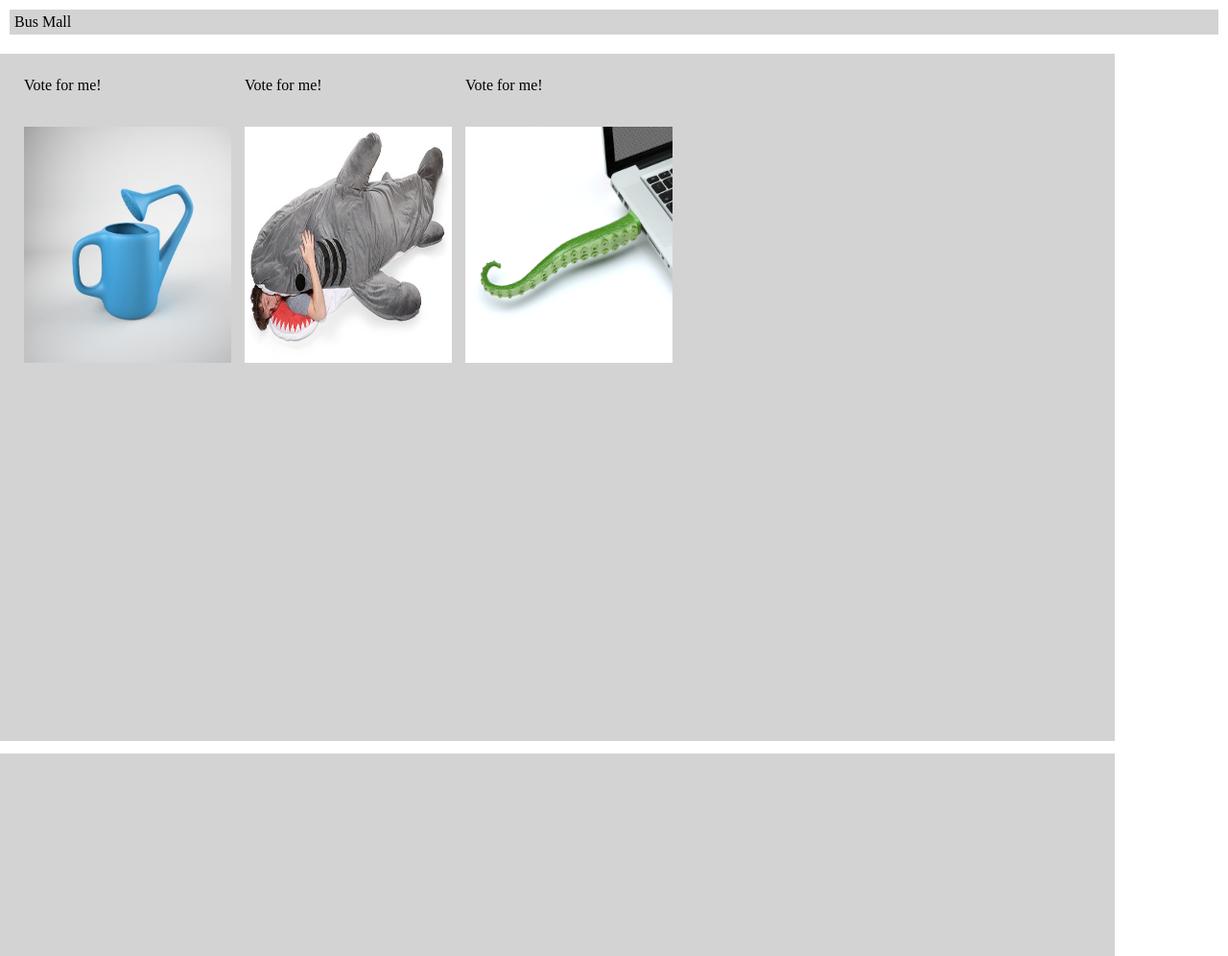
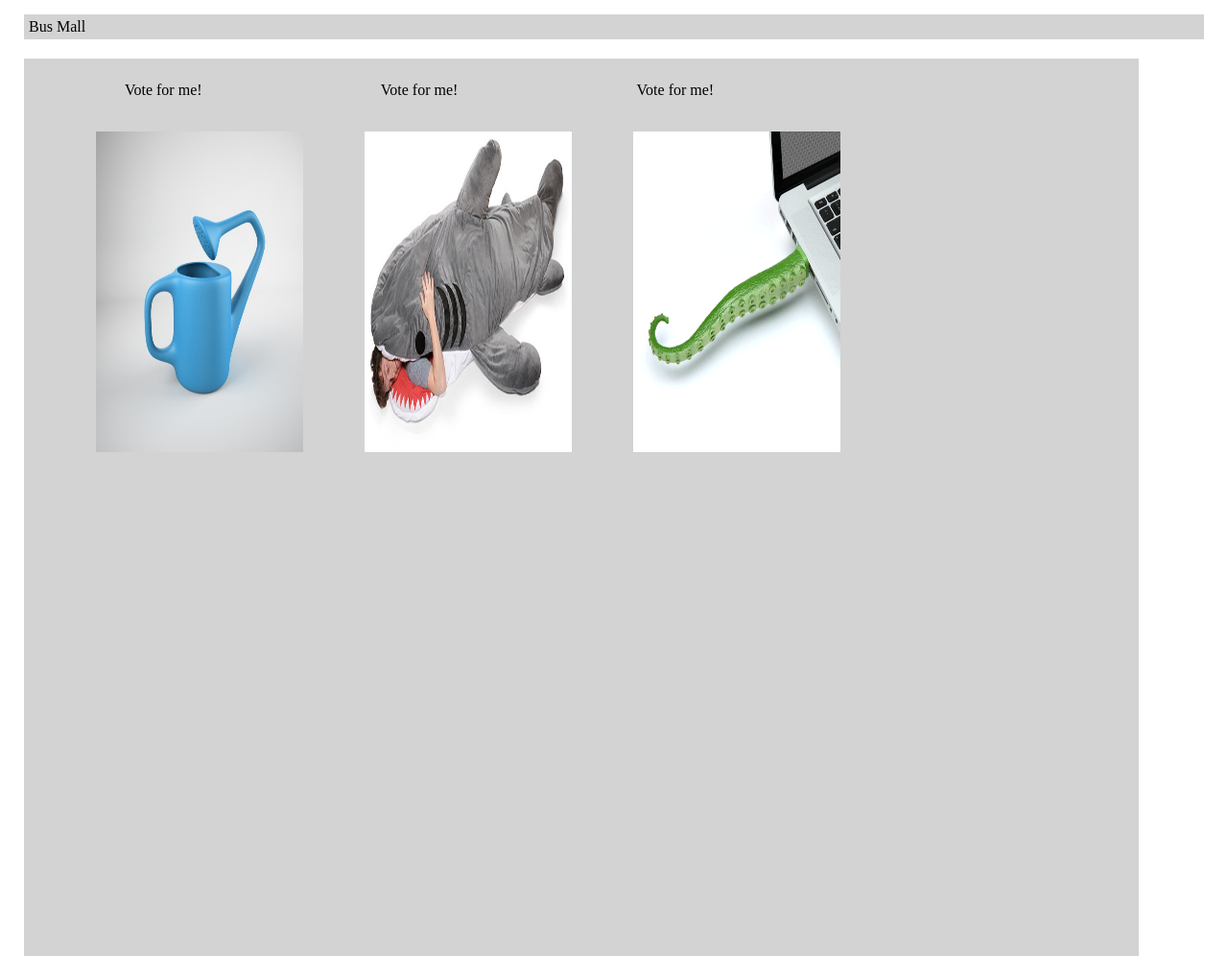
Before and after one commit to PaulSuarez1/bus-mall, a plain HTML site: page index.html in a window 1280 px wide. Shown: the top 996 px of the page at 96% size. Drawn offline with nearby package versions, Linux system fonts and the light colour scheme.

Commit message:
finished project about to merge

```diff
--- a/app.js
+++ b/app.js
@@ -234,7 +234,7 @@ var data = {
 function drawChart() {
   var ctx = document.getElementById('chartCanvas').getContext('2d');
   productChart = new Chart(ctx, {
-    type: 'pie',
+    type: 'bar',
     data: data,
     options: {
       responsive: false,
--- a/index.html
+++ b/index.html
@@ -23,8 +23,12 @@
             <h2 id="title3">Vote for me!</h2>
             <img id="product2" src="img/banana.jpg" alt="Picture of another product">
             <img id="product1" src="img/bag.jpg" alt="Picture of a product">
+            <img id="product3" src="img/bathroom.jpg" alt="Picture of yet another product">
 
-            <img id="product3" src="img/bathroom.jpg" alt="Picture of yet another product">
+
+            <canvas id="chartCanvas" width="1000px" height="400px">Most Perfered Products</canvas>
+
+
 
         </div>
         <ul id="product-result">
@@ -32,7 +36,6 @@
         </ul>
     </section>
 
-    <canvas id="chartCanvas" width="800px" height="400px"></canvas>
 
     <script src="app.js"></script>
 </body>
--- a/style.css
+++ b/style.css
@@ -8,16 +8,23 @@ body *{
     padding: 5px;
 
 }
+h1 {
+    margin-top: 15px;
+    margin-bottom: 10px;
+    margin-left: 25px;
+    margin-right: 25px;
 
+}
 section {
     width: 90%;
     display: inline-block;
     margin: 10px auto;     /* why isn't this centering the section??? */
+    margin-left: 25px;
 
 }
 
 div {
-    height: 616px;
+    height: 835px;
     width: 75%;
     float: left;
 }
@@ -28,7 +35,7 @@ img {
     /* margin: 25px auto; */
     margin-top: 25px;
     margin-bottom: 25px;
-    margin-left: auto;
+    margin-left: 50px;
     margin-right: auto;
 
 
@@ -36,16 +43,19 @@ img {
 
 h2 {
     display: inline-block;
-    width: 25%;
+    width: 20%;
     margin: 0 auto;
+    margin-left: 80px;
 }
 
 #product-result {
     float: right;
-    width: 20%
+    width: 20%;
+    padding-right: 20px;
+    margin-left: 0px;
 }
 
 canvas {
     width: 90%;
-    margin: 0px auto;
+    /* margin: 0px auto; */
 }
```
